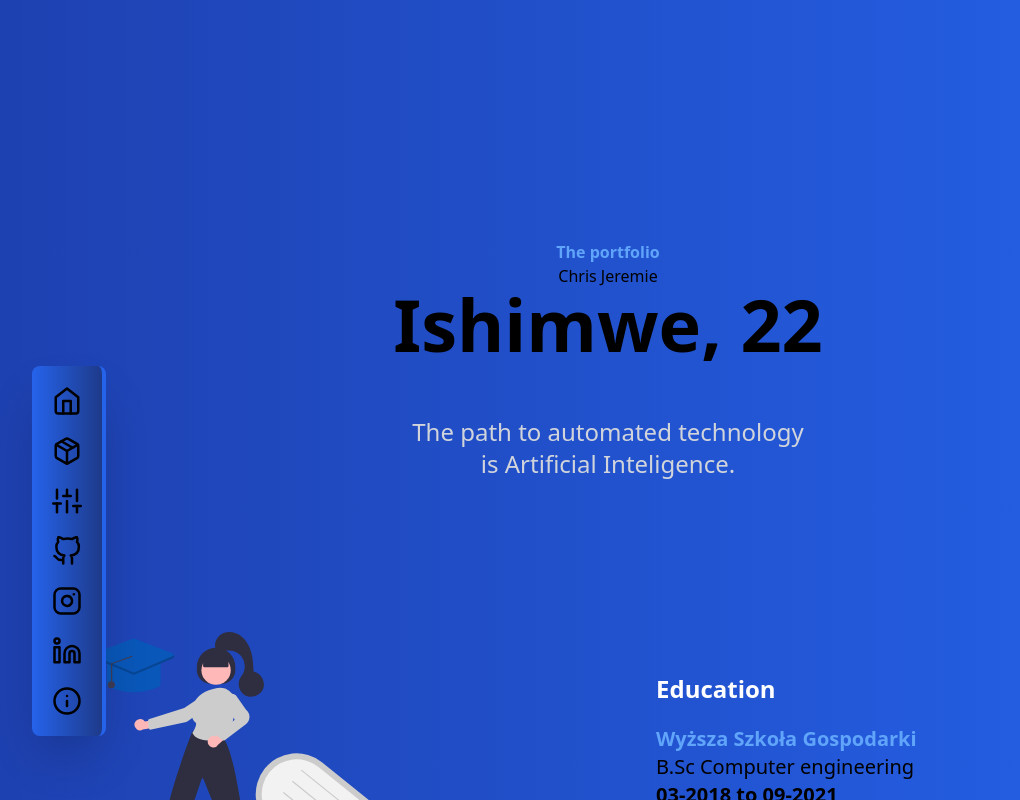
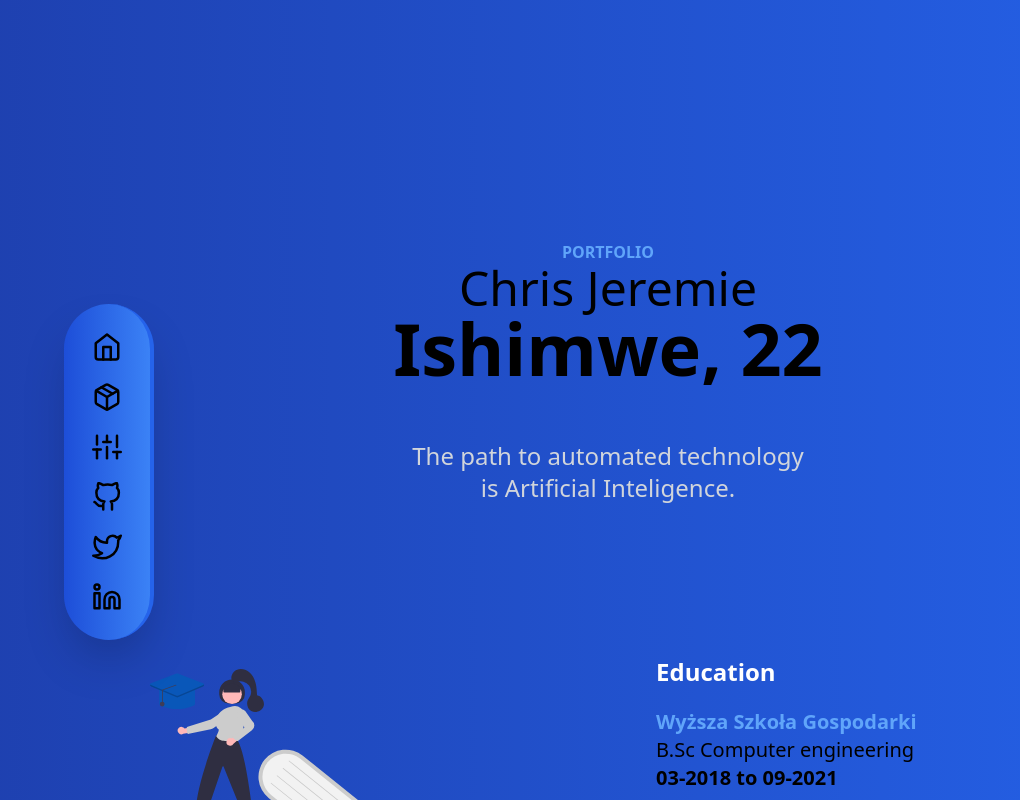
Before and after one commit to chrisjeremy84/my_porfolio, a React (Create React App) app: page / in a window 1280 px wide. Shown: the top 800 px of the page, without its empty margins (32-1052 px from the left). Built offline with nearby package versions, Linux system fonts and the light colour scheme.

Commit message:
Stable NavBar Implemented

```diff
--- a/src/App.js
+++ b/src/App.js
@@ -1,6 +1,6 @@
 import './App.css';
 import Footer from './components/Footer';
-import NavBar2 from './components/NavBar2';
+import NavBar from './components/NavBar';
 import Home from './pages/Home';
 import Project from './pages/Project';
 import Skill from './pages/Skill';
@@ -13,7 +13,10 @@ function App() {
 
 {/*NAVBAR */}
   <div className="">
-  <NavBar2/>
+    <div className="z-10 fixed m-8 md:mt-60">
+    <NavBar/>
+    </div>
+
 
   {/*Body */}
   </div>
--- a/src/components/Footer.js
+++ b/src/components/Footer.js
@@ -43,7 +43,7 @@ function Footer() {
              </Link>
             </ul>
 
-            <div className='p-3 text-white subpixel-antialiased font-medium'>
+            <div className=' p-3 text-sm text-gray-400 subpixel-antialiased font-medium'>
                 <ul>
                     <li>chrisjeremy17@gmail.com</li>
                     <li>(+48)516991476</li>
--- /dev/null
+++ b/src/components/NavBar.js
@@ -0,0 +1,147 @@
+import React, {useState} from 'react'
+import {Link} from 'react-scroll'
+import { FiHome, FiSliders, FiPackage,FiGithub , FiLinkedin , FiMenu, FiTwitter} from "react-icons/fi"
+
+
+
+{/* The navbar component needs to be
+responsive meaning different styles
+per screen */}
+
+function MobileNav(Show) {
+
+    return (
+        <div className=" bg-blue-500
+         rounded-full shadow-2xl
+         w-auto h-auto md:hidden">
+
+
+
+            {/* Displayed Navbar */}
+            <div className="">
+                <ul className="flex flex-col space-y-3 p-5">
+                <Link
+            className="text-2xl lg:text-3xl font-semibold  hover:scale-150 transition transform"
+
+             to="home"
+             spy={true}
+             smooth={true}
+             offset={0}
+             duration={500}
+             >  <FiHome />
+             </Link>
+
+             <Link
+             className="text-2xl lg:text-3xl font-semibold  hover:translate-y-1 transition transform"
+
+             to="project"
+             spy={true}
+             smooth={true}
+             offset={0}
+             duration={500}
+             >
+               <FiPackage/>
+             </Link>
+
+             <Link
+             className="text-2xl lg:text-3xl font-semibold  hover:translate-y-1 transition transform"
+
+             to="skill"
+             spy={true}
+             smooth={true}
+             offset={0}
+             duration={500}
+             >
+               <FiSliders />
+               </Link>
+                </ul>
+
+            </div>
+        </div>
+    )
+}
+
+function desktopNav() {
+    return (
+        <div
+        className="w-auto h-auto bg-gradient-to-r from-blue-700
+        to-blue-500 hover:from-blue-500 hover:to-blue-700
+        rounded-full shadow-2xl border-r-4 hover:border-r-6 border-blue-600
+        absolute m-16
+        hidden md:flex md:flex-col
+        p-5 lg:p-7 space-y-5 text-3xl">
+
+
+            <Link
+            className="text-2xl lg:text-3xl font-semibold hover:text-gray-300 hover:scale-150 transition transform"
+             activeClass="active"
+             to="home"
+             spy={true}
+             smooth={true}
+             offset={0}
+             duration={500}
+             >  <FiHome />
+             </Link>
+
+             <Link
+             className="text-2xl lg:text-3xl font-semibold hover:text-gray-300 hover:translate-y-1 transition transform"
+             activeClass="active"
+             to="project"
+             spy={true}
+             smooth={true}
+             offset={0}
+             duration={500}
+             >
+               <FiPackage/>
+             </Link>
+
+             <Link
+             className="text-2xl lg:text-3xl font-semibold hover:text-gray-300 hover:translate-y-1 transition transform"
+             activeClass="active"
+             to="skill"
+             spy={true}
+             smooth={true}
+             offset={0}
+             duration={500}
+             >
+               <FiSliders />
+
+             </Link>
+             {/* SOCIAL LINKS */}
+             <a
+             className="text-2xl lg:text-3xl font-semibold hover:text-gray-300 hover:scale-150 transition transform"
+             href="https://github.com/chrisjeremy84"
+             ><FiGithub/></a>
+
+            <a
+            className="text-2xl lg:text-3xl font-semibold hover:text-gray-300 hover:scale-150 transition transform"
+            href="https://mobile.twitter.com/5thfader"
+             ><FiTwitter/></a>
+
+            <a
+            className="text-2xl lg:text-3xl font-semibold hover:text-gray-300 hover:scale-150 transition transform"
+            href="https://www.linkedin.com/in/ishimwe-chris-jeremie-290250180/"
+             ><FiLinkedin/></a>
+        </div>
+    )
+}
+
+function NavBar() {
+    const [show, setShow] = useState(true);
+    return (
+        <div
+        className="">
+             <div className={show ? "bg-blue-500 rounded-full border-r-4 border-blue-300 md:hidden" : " flex flex-col space-y-1 md:hidden"}>
+                <button
+                className={show ? 'text-2xl p-5' :" text-2xl bg-blue-100 rounded-full opacity-60 shadow-inner font-bold p-5"} onClick={() => setShow(!show)}>
+                 <FiMenu/>
+                </button>
+                { show && MobileNav()}
+            </div>
+            {desktopNav()}
+
+        </div>
+    )
+}
+
+export default NavBar
--- a/src/components/NavBar2.js
+++ /dev/null
@@ -1,165 +0,0 @@
-import React, {useState} from 'react'
-import
-{ FiHome, FiSliders, FiPackage,FiGithub ,
-    FiInfo, FiLinkedin , FiInstagram, FiMenu} from "react-icons/fi"
-
-import {Link} from 'react-scroll'
-
-
-function NavBar2() {
-    const [open, setOpen] = useState(false)
-    var menuDisplay = () => setOpen(!open)
-    let mobile_menu = open ? "h-18 w-48 bg-red-400 bg-gradient-to-r from-blue-600 to-blue-900 shadow-2xl rounded-xl border-r-4 border-blue-600 md:hidden" : "hidden"
-
-    return (
-
-           <div className="antialiased
-           md:fixed bg-gradient-to-r
-           from-blue-600 to-blue-900
-           z-10
-           box-border
-           border-r-4
-           rounded-full
-           md:rounded-lg
-           border-blue-600
-           shadow-2xl
-           h-16 w-16
-           relative mt-8 ml-10
-           md:h-auto md:w-auto md:left-6  md:bottom-16">
-
-
- {/*REMEMBER TAILWIND IS MOBILE FIRST DESIGN, SO ASSIGN STYLES ACCORDINGLY */}
-           {/*MAIN NAVIGATION OUTLINE */}
-
-
-{/*Mobile menu BUTTON */}
-<div className="visible md:hidden menu-button text-3xl p-4">
-   <a onClick={menuDisplay}><FiMenu className=""/></a>
-</div>
-
-   {/*MOBILE MENU */}
-<div className={mobile_menu}>
-
-<ul className="text-3xl text-white font-bold p-4 flex flex-col space-y-2 items-center ">
-<Link
-             className="hover:text-blue-300"
-             activeClass="active"
-             to="home"
-             spy={true}
-             smooth={true}
-             offset={0}
-             duration={500}
-             ><a onClick={menuDisplay}>Home</a>
-       </Link>
-
-       <Link
-             className="hover:text-blue-300"
-             activeClass="active"
-             to="project"
-             spy={true}
-             smooth={true}
-             offset={0}
-             duration={500}
-             ><a onClick={menuDisplay} >Projects</a>
-       </Link>
-
-       <Link
-             className="hover:text-blue-300"
-             activeClass="active"
-             to="skill"
-             spy={true}
-             smooth={true}
-             offset={0}
-             duration={500}
-             ><a onClick={menuDisplay} >Skills</a>
-       </Link>
-
-</ul>
-</div>
-
-
-   {/*DESKTOP MENU*/}
-
-   <ul className="hidden md:flex md:flex-col p-5 space-y-5 text-3xl ">
-       <li>
-
-
-       <Link
-             activeClass="active"
-             to="home"
-             spy={true}
-             smooth={true}
-             offset={0}
-             duration={500}
-             >
-             <FiHome className=""/>
-                 </Link>
-
-
-       </li>
-
-       <li>
-
-             <Link
-             activeClass="active"
-             to="project"
-             spy={true}
-             smooth={true}
-             offset={0}
-             duration={500}
-             ><FiPackage className=""/>
-             </Link>
-
-        </li>
-
-       <li>
-       <Link
-             activeClass="active"
-             to="skill"
-             spy={true}
-             smooth={true}
-             offset={0}
-             duration={500}
-             >
-               <FiSliders className=""/>
-             </Link>
-
-
-       </li>
-       <li>
-
-              <FiGithub className=""/>
-
-       </li>
-       <li>
-
-           <FiInstagram className=""/>
-
-        </li>
-       <li>
-
-          <FiLinkedin className=""/>
-
-       </li>
-       <li>
-
-           <FiInfo className=""/>
-
-
-       </li>
-   </ul>
-
-
-   {/*MUST FIGURE OUT ---BELOW-- */}
-   {/*SLIDE ANIMATION */}
-   {/*CONTENT OVER BOARDING FOR ANIMATION */}
-   {/*ACTIVE AND INACTIVE  */}
-
-
-
-
-</div>
-    )
-}
-
-export default NavBar2
--- a/src/pages/Home.js
+++ b/src/pages/Home.js
@@ -10,13 +10,16 @@ function Home() {
         <div className='subpixel-antialiased ' id='home'>
 
           {/* Header */}
-    <section className="font-roboto lg:mt-60">
+    <section className=" min-h-screen min-w-screen font-roboto mt-20 lg:mt-60">
      {/* Welcome */}
       <div className="sm:w-3/4 lg:w-5/12 mx-auto px-2">
-        <h1 className=" font-extrabold text-blue-400  text-center ">The portfolio</h1>
-        <h2 className=" text-center ">Chris Jeremie</h2>
+        <h1 className=" font-extrabold text-blue-400  text-center ">PORTFOLIO</h1>
+        <h2 className=" text-center lg:text-5xl text-3xl font-medium">Chris Jeremie</h2>
         <h2 className=" font-semibold lg:text-7xl text-center">Ishimwe, 22</h2>
-        <p className="text-center font-medium text-gray-300 text-2xl p-14" >The  path to automated technology is Artificial Inteligence.</p>
+        <p
+        className="text-center font-medium
+        text-gray-300 text-2xl p-14"
+        >The  path to automated technology is Artificial Inteligence.</p>
       </div>
      {/* Education */}
       <div className="relative mt-20 lg:mt-24">
@@ -24,7 +27,7 @@ function Home() {
            {/* Illustration */}
           <div className="flex flex-1 justify-center z-0 mb-10 lg:mb-0">
             <img
-              className="w-2/6 h-3/6 sm:w-3/4 sm:h-3/4"
+              className=" w-1/4 md:w-2/4"
               src={education}
               alt="education"
             />
@@ -52,7 +55,7 @@ function Home() {
            {/* Illustration */}
           <div className="flex flex-1 justify-center z-0 mb-10 lg:mb-0">
             <img
-              className="w-2/6 h-3/6 sm:w-3/4 sm:h-3/4"
+              className="w-1/4 md:w-2/4"
               src={done}
               alt=""
             />
@@ -85,7 +88,7 @@ function Home() {
            {/* Illustration */}
           <div className="flex flex-1 justify-center z-0 mb-10 lg:mb-0">
             <img
-              className="w-2/6 h-3/6 sm:w-3/4 sm:h-3/4"
+              className="w-1/4 md:w-2/4"
               src={launch}
               alt="education"
             />
--- a/tailwind.config.js
+++ b/tailwind.config.js
@@ -1,5 +1,5 @@
 module.exports = {
-  purge: ['./src/**/*.{js,jsx,ts,tsx}', './public/index.html'],
+  purge: ['./src/App.js', './src/component/Footer.js', './src/component/NavBar2.js' , './src/pages/Home.js' , './src/component/Project.js', './src/component/Skill.js'],
   darkMode: false, // or 'media' or 'class'
   theme: {
     extend: {},
```
Also changed, not shown: 1 other file (tests, documents, lock files or other folders).
